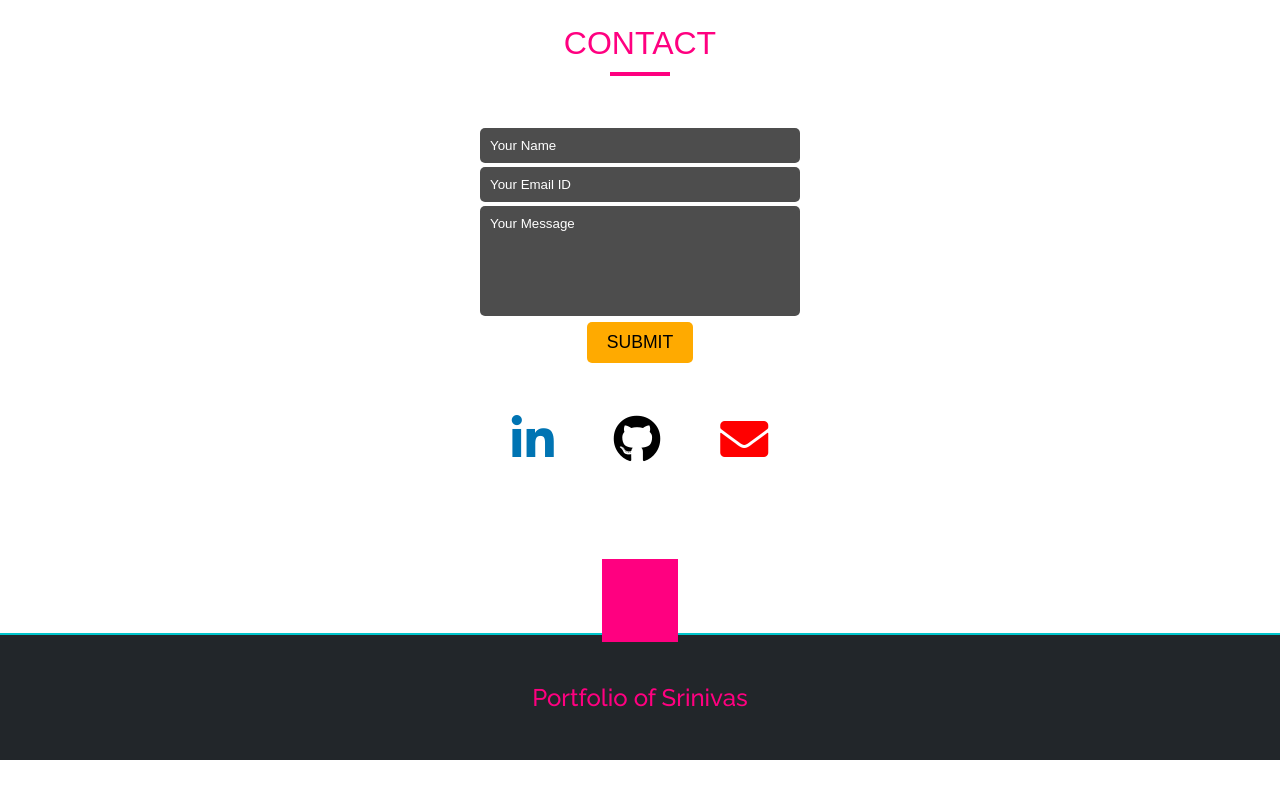
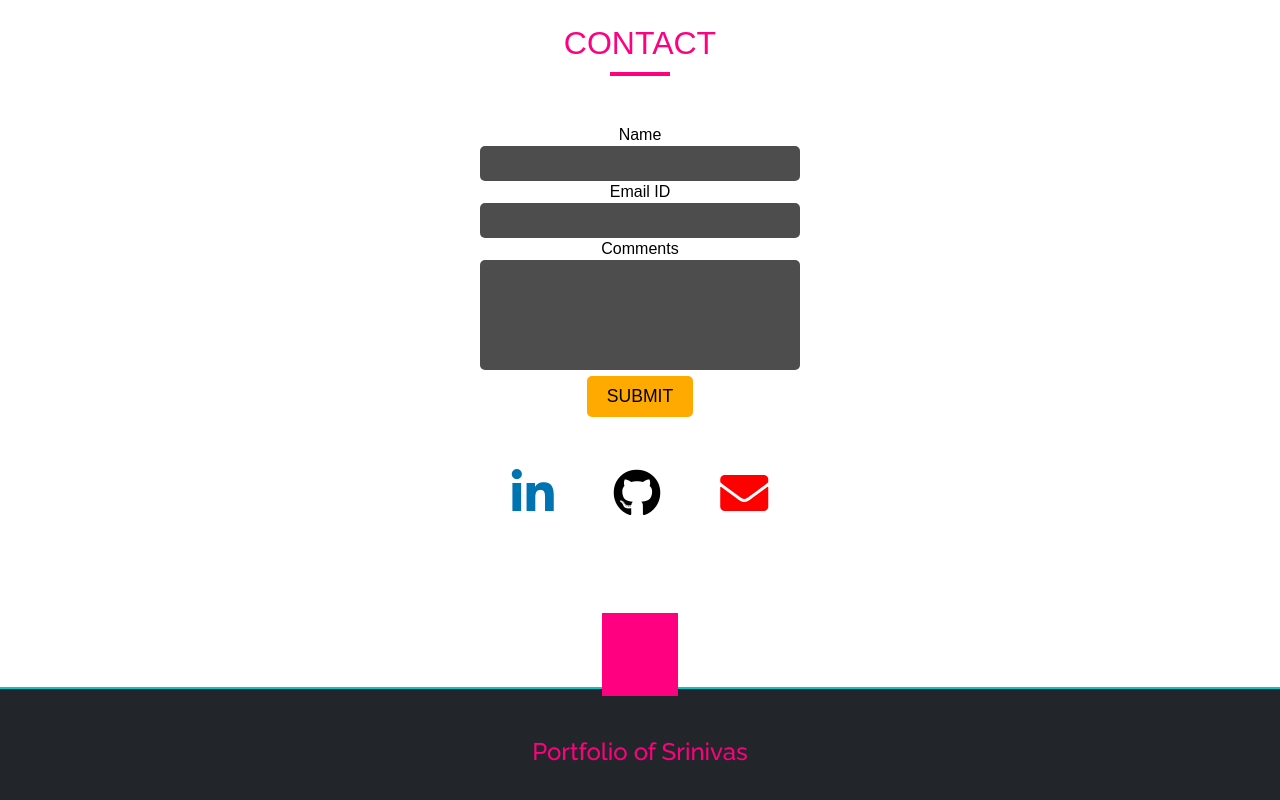
Before and after one commit to msv96/portfolio-old, a React (Create React App) app: page / in a window 1280 px wide. Shown: the part 3216-4016 px from the top of the page. Before the commit the page ends 3976 px from the top, so only its background shows below. Built offline with nearby package versions, Linux system fonts and the light colour scheme; a web font is replaced by a local one.

Commit message:
Update Contact.js

```diff
--- a/src/Contact.js
+++ b/src/Contact.js
@@ -22,39 +22,47 @@ function Contact() {
                 <div className="cardline"></div>
                 <form
                     name="contact v1"
-                    method="POST"
-                    netlify
-                    id="usrform"
+                    method="post"
+                    netlify="true"
+                    data-netlify="true"
                     className="form"
                 >
                     <input type="hidden" name="form-name" value="contact v1" />
                     <div>
+                        <label>
+                            Name
+                            <br />
                             <input
                                 name="name"
                                 type="text"
                                 className="inputbox"
-                            placeholder="Your Name"
                                 required
                             />
+                        </label>
                     </div>
                     <div>
+                        <label>
+                            Email ID
+                            <br />
                             <input
-                            name="email"
+                                name="emailid"
                                 type="email"
                                 className="inputbox"
-                            placeholder="Your Email ID"
                                 required
                             />
+                        </label>
                     </div>
                     <div>
+                        <label>
+                            Comments
+                            <br />
                             <textarea
                                 rows="6"
                                 cols="22"
                                 name="message"
-                            form="usrform"
-                            placeholder="Your Message"
                                 className="inputbox"
                             ></textarea>
+                        </label>
                     </div>
                     <button type="submit" className="btn4">
                         SUBMIT
```
Lines whose indentation alone changed are shown as unchanged.
